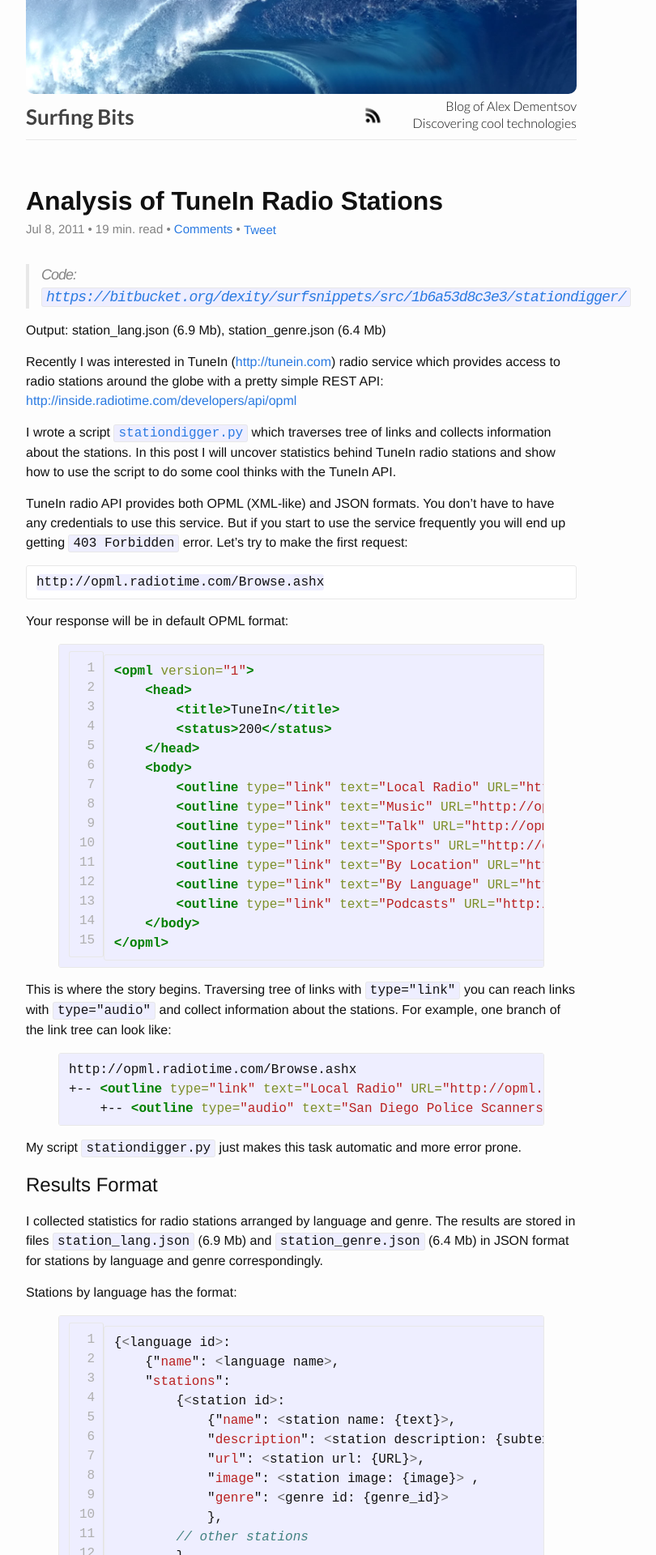
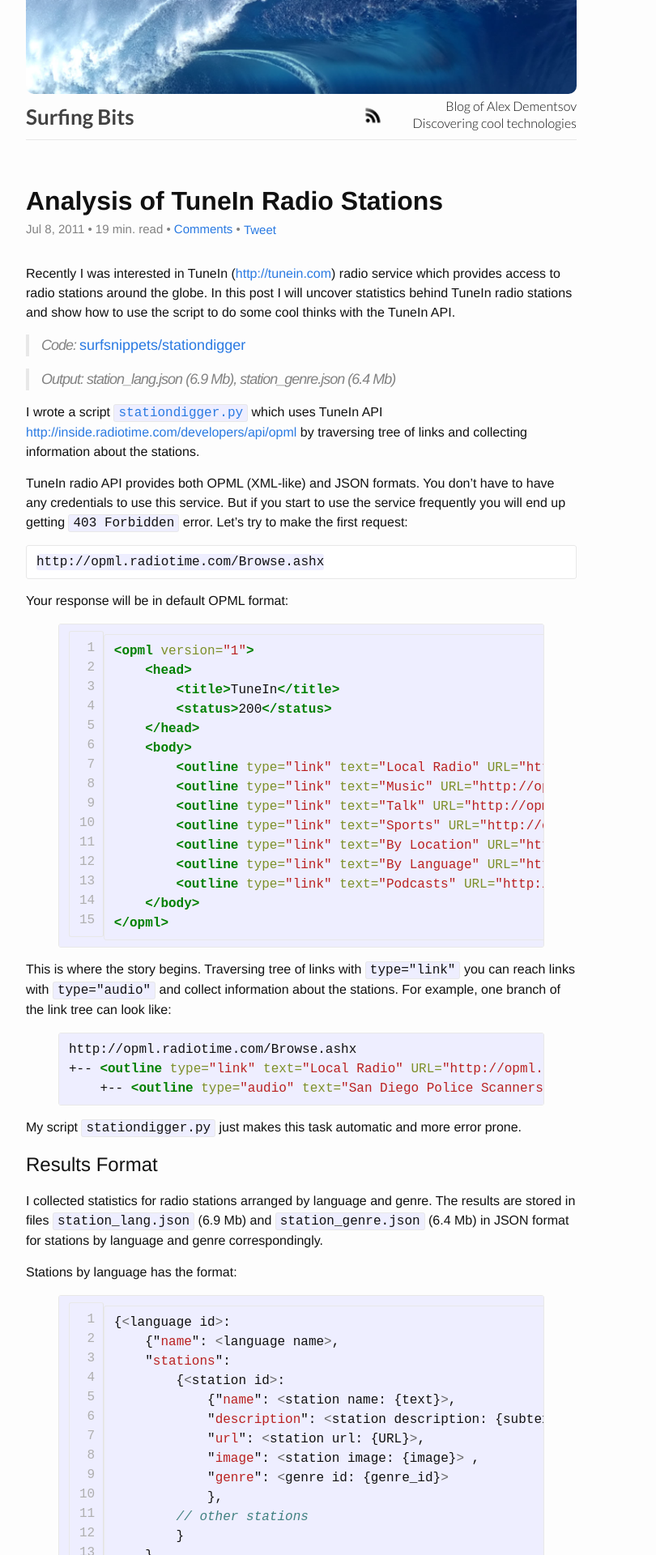
Before and after one commit to dexity/dexity.github.io, a Jekyll site: the page built from _posts/2011-07-08-analysis-of-tunein-radio-stations.md, in a window 1280 px wide. Shown: the top 1920 px of the page at 81% size, without its empty margins (268-1078 px from the left). Built offline with Jekyll 4.4.1, drawn with Linux system fonts in a browser that asks for light colours; comment, search, counter and statistics services are not loaded.

Commit message:
Fixed post excerpts

```diff
--- a/_posts/2011-07-08-analysis-of-tunein-radio-stations.md
+++ b/_posts/2011-07-08-analysis-of-tunein-radio-stations.md
@@ -6,15 +6,16 @@
 blogfeed: true
 ---
 
-> Code: [`https://bitbucket.org/dexity/surfsnippets/src/1b6a53d8c3e3/stationdigger/`](https://bitbucket.org/dexity/surfsnippets/src/1b6a53d8c3e3/stationdigger/)
-
-Output: station_lang.json (6.9 Mb), station_genre.json (6.4 Mb)
-
-Recently I was interested in TuneIn ([http://tunein.com](http://tunein.com)) radio service which provides access to radio stations around the globe with a pretty simple REST API: [http://inside.radiotime.com/developers/api/opml](http://inside.radiotime.com/developers/api/opml)
+Recently I was interested in TuneIn ([http://tunein.com](http://tunein.com)) radio service which provides access to radio stations around the globe. In this post I will uncover statistics behind TuneIn radio stations and show how to use the script to do some cool thinks with the TuneIn API.
 
 {{ more }}
 
-I wrote a script [`stationdigger.py`](https://bitbucket.org/dexity/surfsnippets/src/1b6a53d8c3e3/stationdigger/stationdigger.py) which traverses tree of links and collects information about the stations. In this post I will uncover statistics behind TuneIn radio stations and show how to use the script to do some cool thinks with the TuneIn API.
+> Code: [surfsnippets/stationdigger][source-stationdigger]
+
+> Output: station_lang.json (6.9 Mb), station_genre.json (6.4 Mb)
+
+
+I wrote a script [`stationdigger.py`](https://bitbucket.org/dexity/surfsnippets/src/1b6a53d8c3e3/stationdigger/stationdigger.py) which uses TuneIn API [http://inside.radiotime.com/developers/api/opml](http://inside.radiotime.com/developers/api/opml) by  traversing tree of links and collecting information about the stations.
 
 TuneIn radio API provides both OPML (XML-like) and JSON formats. You don’t have to have any credentials to use this service. But if you start to use the service frequently you will end up getting `403 Forbidden` error. Let’s try to make the first request:
 
--- a/_sass/_custom.scss
+++ b/_sass/_custom.scss
@@ -1,5 +1,10 @@
 
 @import url(http://fonts.googleapis.com/css?family=Lato:300italic,700italic,300,700);
+
+blockquote a {
+  font-style: normal;
+  letter-spacing: 0px;
+}
 
 .site-header,
 .site-footer {
```
Also changed, not shown: other parts of _posts/2011-07-08-analysis-of-tunein-radio-stations.md (+2 -0 lines), _posts/2011-05-23-sea-world-tiles.md (+4 -0 lines), _posts/2011-10-09-metahome-interface-for-contolling-home-devices.md (+5 -3 lines), _posts/2012-02-12-non-blocking-request-handling.md (+4 -1 lines).
